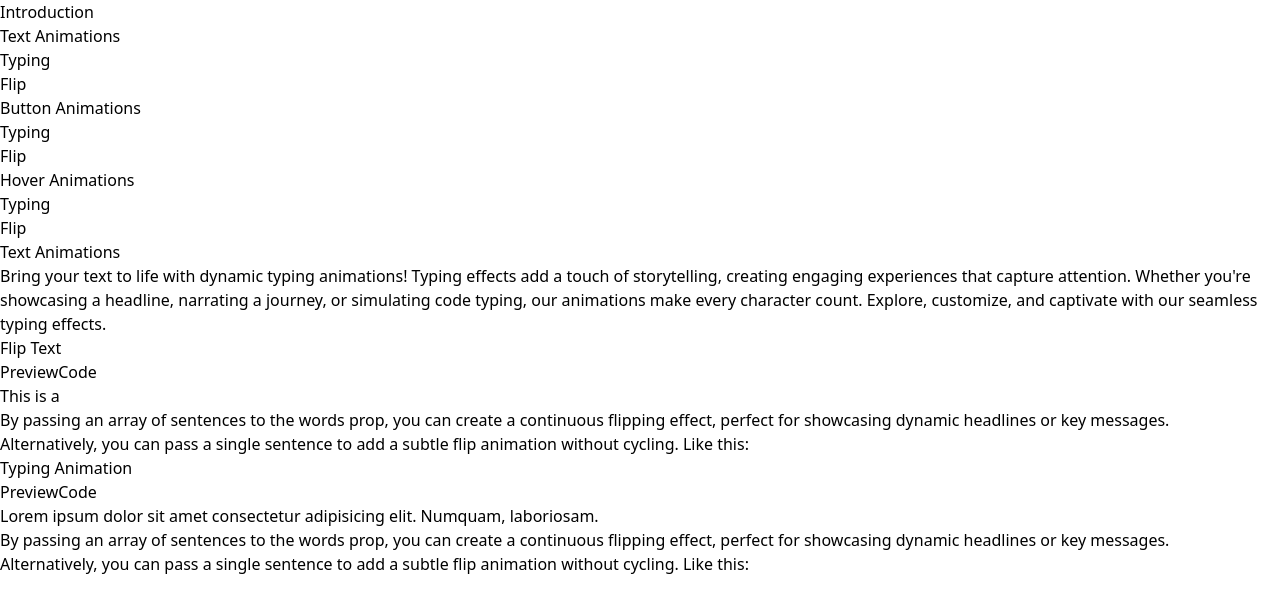
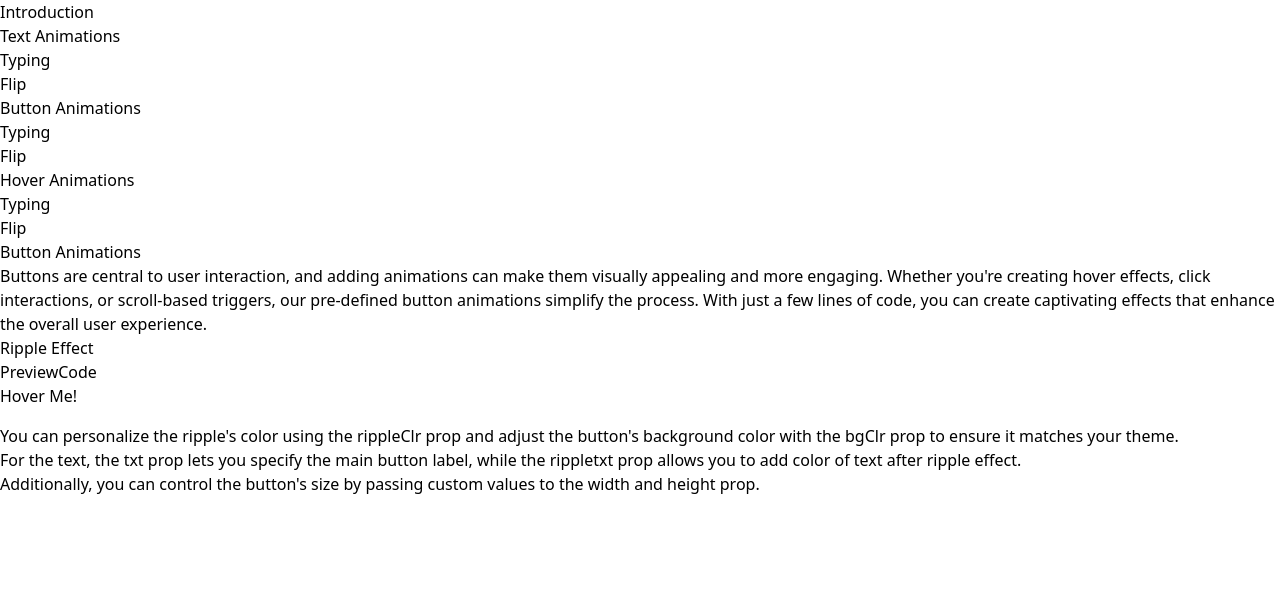
Before and after one commit to Hello-Utkarsh/AnimateCN, a React (Vite) app: page /docs in a window 1280 px wide. Shown: the top 612 px of the page. Built offline with nearby package versions, Linux system fonts and the light colour scheme; no server answers; a web font is replaced by a local one.

Commit message:
added btn ripple effect

```diff
--- /dev/null
+++ b/src/components/BtnAnimations/Ripple.tsx
@@ -0,0 +1,14 @@
+import { motion } from 'motion/react'
+import React, { useState } from 'react'
+
+export default function Ripple(props: any) {
+    const [hovered, setHover] = useState(false)
+    const { rippleClr, bgClr, rippletxt, txt, children, width, height } = props
+
+    return (
+        <div className='relative rounded-md flex items-center border-0 justify-center overflow-hidden' style={{ backgroundColor: bgClr || 'white', width: Number(width) || 80, height: Number(height) || 40 }} onMouseEnter={() => { setHover(true) }} onMouseOut={() => setHover(false)}>
+            <motion.button animate={hovered ? { color: rippletxt || '#ffffff' } : { color: txt || '#000000' }} onMouseEnter={() => { setHover(true) }} onMouseOut={() => setHover(false)} className='relative z-10 bg-transparent text-white font-medium border-0'>{children || "Button"}</motion.button>
+            <motion.div onMouseEnter={() => { setHover(true) }} onMouseOut={() => setHover(false)} animate={hovered ? { height: Number(height) + 20 || 60, width: (Number(width) + 20) || 100, top: -8 } : { height: 0, width: 0, top: 20 }} className='absolute z-0 left-auto top-0 h-0 w-0 rounded-full' style={{ backgroundColor: rippleClr || "#1f2937" }} />
+        </div>
+    )
+}
--- a/src/main.tsx
+++ b/src/main.tsx
@@ -7,7 +7,7 @@ import {
   RouterProvider,
 } from "react-router-dom";
 import { ClerkProvider } from '@clerk/clerk-react';
-import Docs from './pages/Docs.tsx';
+import Docs from './pages/docs/Docs.tsx';
 
 const router = createBrowserRouter([
   {
--- /dev/null
+++ b/src/pages/docs/BtnDocs.tsx
@@ -0,0 +1,24 @@
+import DemoPreview from '../../components/DemoPreview'
+import Ripple from '../../components/BtnAnimations/Ripple'
+
+export default function BtnDocs() {
+    return (
+        <div className='flex flex-col gap-4'>
+            <span className="flex flex-col gap-3">
+                <h1 className="text-3xl font-semibold">Button Animations</h1>
+                <p className="text-pretty text-lg">Buttons are central to user interaction, and adding animations can make them visually appealing and more engaging. Whether you're creating hover effects, click interactions, or scroll-based triggers, our pre-defined button animations simplify the process. With just a few lines of code, you can create captivating effects that enhance the overall user experience.</p>
+            </span>
+            <span className="flex flex-col gap-3">
+                <h2 className="text-2xl font-semibold">Ripple Effect</h2>
+                <DemoPreview className='w-[100%] h-[50vh] border border-gray-700 rounded-md divide-y-2 divide-gray-700 items-start justify-start'>
+                    <Ripple width='100'>Hover Me!</Ripple>
+                </DemoPreview>
+                <p className="text-pretty text-lg">You can personalize the ripple's color using the <span className='bg-gray-700 rounded-md px-1'>rippleClr</span> prop and adjust the button's background color with the <span className='bg-gray-700 rounded-md px-1'>bgClr</span> prop to ensure it matches your theme.</p>
+                {/* code */}
+                <p className="text-pretty text-lg">For the text, the <span className='bg-gray-700 rounded-md px-1'>txt</span> prop lets you specify the main button label, while the rippletxt prop allows you to add color of text after ripple effect.</p>
+                {/* code */}
+                <p className="text-pretty text-lg">Additionally, you can control the button's size by passing custom values to the <span className='bg-gray-700 rounded-md px-1'>width</span> and <span className='bg-gray-700 rounded-md px-1'>height</span> prop.</p>
+            </span>
+        </div>
+    )
+}
--- a/src/pages/Docs.tsx
+++ b/src/pages/docs/Docs.tsx
@@ -1,3 +1,5 @@
+import BtnDocs from "./BtnDocs";
+import Intro from "./Intro";
 import TextDocs from "./TextDocs";
 
 export default function Docs() {
@@ -28,7 +30,9 @@ export default function Docs() {
                     </div>
                 </span>
             </div>
-            <TextDocs />
+            <div className='w-[65%] flex flex-col gap-8'>
+            <BtnDocs />
+            </div>
         </div>
     )
 }
--- /dev/null
+++ b/src/pages/docs/Intro.tsx
@@ -0,0 +1,11 @@
+export default function Intro() {
+    return (
+        <div>
+            <span className="flex flex-col gap-4">
+                <h1 className="text-3xl font-semibold">Introduction</h1>
+                <p className="text-pretty text-lg">Welcome to AnimateCN, your go-to library for ready-to-use animations that elevate your web design and user experience.</p>
+                <p className="text-pretty text-lg">With AnimateCN, there’s no need to worry about complex coding or integration hassles. Just copy, paste, and watch your elements come to life!</p> <p className="text-pretty text-lg">Designed for developers and designers alike, AnimateCN offers a curated collection of pre-defined animations for text, buttons, scroll effects, hover states, and more. Think of it as the animation equivalent of Bootstrap: fast, efficient, and easy to use.</p>
+            </span>
+        </div>
+    )
+}
--- a/src/pages/TextDocs.tsx
+++ b/src/pages/docs/TextDocs.tsx
@@ -1,15 +1,15 @@
-import DemoPreview from "../components/DemoPreview";
-import FlipText from "../components/TextAnimations/FlipText";
-import TypeText from "../components/TextAnimations/TypeText";
+import DemoPreview from "../../components/DemoPreview";
+import FlipText from "../../components/TextAnimations/FlipText";
+import TypeText from "../../components/TextAnimations/TypeText";
 
 export default function TextDocs() {
     return (
-        <div className='w-[65%] flex flex-col gap-8'>
-            <span className="flex flex-col gap-4">
+        <div className="flex flex-col gap-4">
+            <span className="flex flex-col gap-3">
                 <h1 className="text-3xl font-semibold">Text Animations</h1>
                 <p className="text-pretty text-lg">Bring your text to life with dynamic typing animations! Typing effects add a touch of storytelling, creating engaging experiences that capture attention. Whether you're showcasing a headline, narrating a journey, or simulating code typing, our animations make every character count. Explore, customize, and captivate with our seamless typing effects.</p>
             </span>
-            <span className="flex flex-col gap-4">
+            <span className="flex flex-col gap-3">
                 <h2 className="text-2xl font-semibold">Flip Text</h2>
                 <DemoPreview className='w-[100%] h-[50vh] border border-gray-700 rounded-md divide-y-2 divide-gray-700 items-start justify-start'>
                     <FlipText words={['This is a', 'demo text']} />
@@ -19,7 +19,7 @@ export default function TextDocs() {
                 <p className="text-pretty text-lg">Alternatively, you can pass a single sentence to add a subtle flip animation without cycling. Like this:</p>
                 {/* code */}
             </span>
-            <span className="flex flex-col gap-4">
+            <span className="flex flex-col gap-3">
                 <h2 className="text-2xl font-semibold">Typing Animation</h2>
                 <DemoPreview className='w-[100%] h-[50vh] border border-gray-700 rounded-md divide-y-2 divide-gray-700 items-start justify-start'>
                     <TypeText words={[
@@ -29,7 +29,7 @@ export default function TextDocs() {
                 </DemoPreview>
                 <p className="text-pretty text-lg">By passing an array of sentences to the words prop, you can create a continuous flipping effect, perfect for showcasing dynamic headlines or key messages.</p>
                 {/* code */}
-                <p className="text-pretty text-lg">Alternatively, you can pass a single sentence to add a subtle flip animation without cycling. Like this:</p>
+                <p className="text-pretty text-lg">Alternatively, you can pass a single sentence to add a subtle typing animation without cycling. Like this:</p>
                 {/* code */}
             </span>
         </div>
```
